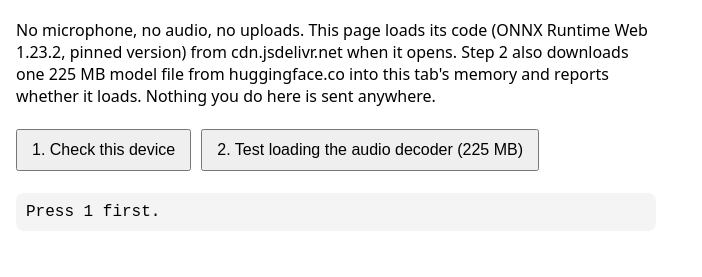
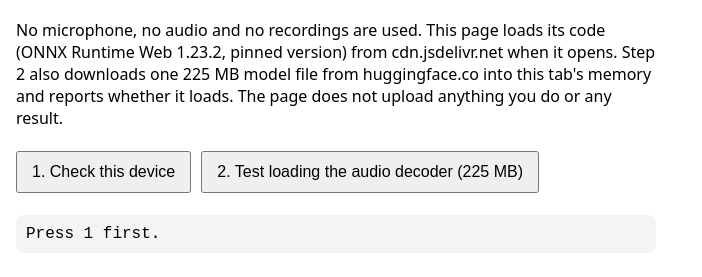
Before and after one commit to abobasmala8805/own-voice-check, a plain HTML site: page index.html in a window 1280 px wide. Shown: the part 67-344 px from the top of the page, without its empty margins (0-702 px from the left). Drawn offline with Linux system fonts and the light colour scheme.

Commit message:
Update index.html

```diff
--- a/index.html
+++ b/index.html
@@ -3,7 +3,7 @@
 <title>Capability check</title>
 <style>body{font:16px system-ui;margin:16px;max-width:640px}button{font-size:16px;padding:10px 14px;margin:6px 6px 6px 0}pre{white-space:pre-wrap;background:#f4f4f4;padding:10px;border-radius:8px}</style></head>
 <body><h1>Device capability check</h1>
-<p>No microphone, no audio, no uploads. This page loads its code (ONNX Runtime Web 1.23.2, pinned version) from cdn.jsdelivr.net when it opens. Step 2 also downloads one 225 MB model file from huggingface.co into this tab's memory and reports whether it loads. Nothing you do here is sent anywhere.</p>
+<p>No microphone, no audio and no recordings are used. This page loads its code (ONNX Runtime Web 1.23.2, pinned version) from cdn.jsdelivr.net when it opens. Step 2 also downloads one 225 MB model file from huggingface.co into this tab's memory and reports whether it loads. The page does not upload anything you do or any result.</p>
 <button id="b1" type="button">1. Check this device</button>
 <button id="b2" type="button">2. Test loading the audio decoder (225 MB)</button>
 <pre id="out">Press 1 first.</pre>
```
